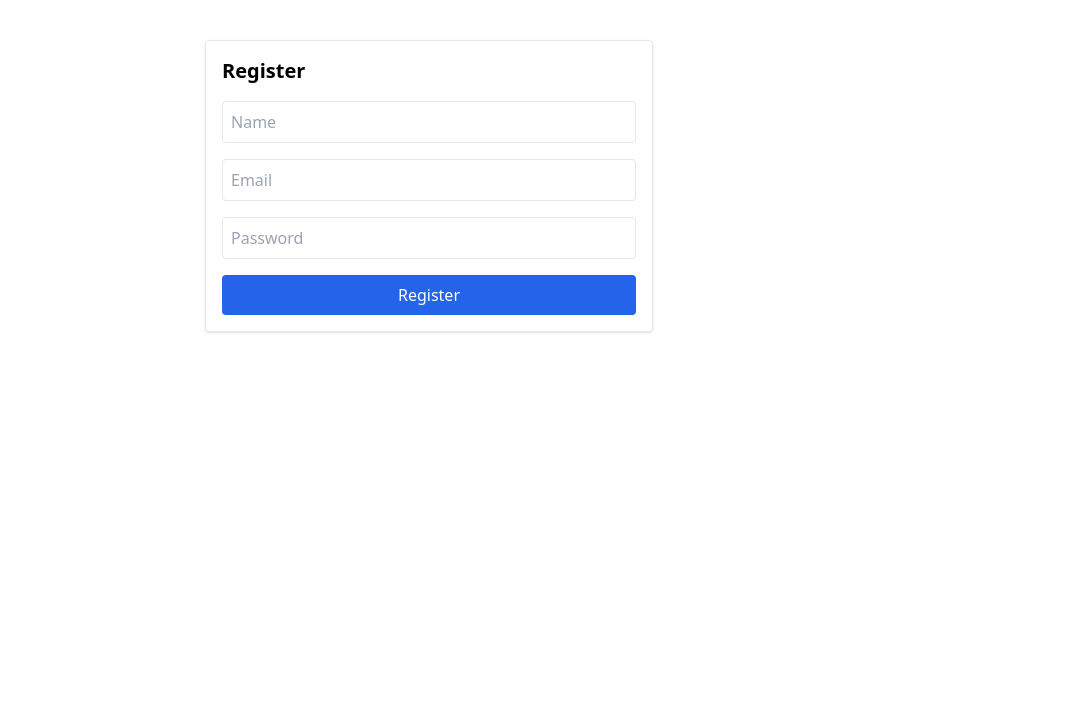
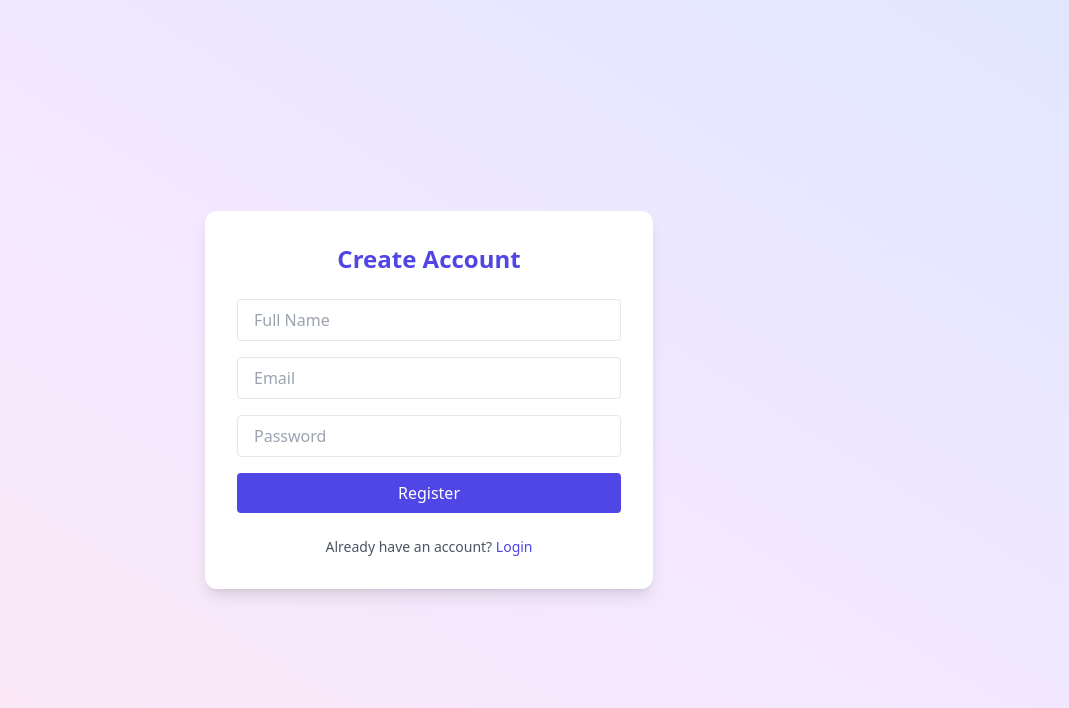
Before and after one commit to gauranshahuja/project-management-tool, a React (Vite) app in the folder client/: page /register in a window 1280 px wide. Shown: the top 708 px of the page, without its empty margins (211-1280 px from the left). Built offline with nearby package versions, Linux system fonts and the light colour scheme.

Commit message:
feat: refactor Login and Register components for improved UI and functionality, add navigation links

```diff
--- a/client/src/pages/Login.jsx
+++ b/client/src/pages/Login.jsx
@@ -1,76 +1,54 @@
+// src/pages/Login.jsx
 import { useState } from "react";
-import axios from "../services/axiosInstance";
-import { useNavigate } from "react-router-dom";
+import { Link } from "react-router-dom";
 
-function Login() {
-  const [form, setForm] = useState({ email: "", password: "" });
-  const [error, setError] = useState("");
-  const navigate = useNavigate();
+const Login = () => {
+  const [email, setEmail] = useState("");
+  const [password, setPassword] = useState("");
 
-  const handleChange = (e) => {
-    setForm({ ...form, [e.target.name]: e.target.value });
+  const handleLogin = (e) => {
+    e.preventDefault();
+    console.log("Logging in with:", { email, password });
+    // 🔐 Call your API here
   };
 
-const handleSubmit = async (e) => {
-  e.preventDefault();
-  setError("");
-
-  try {
-    const res = await axios.post("/users/login", form);
-
-    // ✅ Save token and user info to localStorage
-    localStorage.setItem("token", res.data.token);
-    localStorage.setItem("user", JSON.stringify(res.data.user));
-
-    // ✅ Navigate to Dashboard page
-    navigate("/Dashboard");
-  } catch (err) {
-    setError(err.response?.data?.message || "Login failed");
-  }
-};
-
-
   return (
-    <div className="min-h-screen flex items-center justify-center bg-gray-100 p-4">
-      <form
-        onSubmit={handleSubmit}
-        className="bg-white p-6 rounded-xl shadow-md w-full max-w-sm"
-      >
-        <h2 className="text-2xl font-bold mb-4 text-center">Login</h2>
-
-        {error && (
-          <p className="text-red-500 text-sm text-center mb-3">{error}</p>
-        )}
-
+    <div className="min-h-screen flex items-center justify-center bg-gradient-to-tr from-indigo-100 via-purple-100 to-pink-100 dark:from-gray-900 dark:to-gray-800">
+      <div className="bg-white dark:bg-gray-900 rounded-xl shadow-lg p-8 w-full max-w-md space-y-6">
+        <h2 className="text-2xl font-bold text-center text-indigo-600 dark:text-white">Welcome Back</h2>
+        <form onSubmit={handleLogin} className="space-y-4">
           <input
             type="email"
-          name="email"
+            required
             placeholder="Email"
-          value={form.email}
-          onChange={handleChange}
-          className="mb-2 w-full px-3 py-2 border rounded"
-          required
+            className="w-full px-4 py-2 rounded border dark:bg-gray-800 dark:border-gray-600 dark:text-white"
+            value={email}
+            onChange={(e) => setEmail(e.target.value)}
           />
-
           <input
             type="password"
-          name="password"
+            required
             placeholder="Password"
-          value={form.password}
-          onChange={handleChange}
-          className="mb-4 w-full px-3 py-2 border rounded"
-          required
+            className="w-full px-4 py-2 rounded border dark:bg-gray-800 dark:border-gray-600 dark:text-white"
+            value={password}
+            onChange={(e) => setPassword(e.target.value)}
           />
-
           <button
             type="submit"
-          className="bg-blue-600 text-white px-4 py-2 rounded w-full"
+            className="w-full bg-indigo-600 hover:bg-indigo-700 text-white py-2 rounded transition"
           >
             Login
           </button>
         </form>
+        <p className="text-sm text-center text-gray-600 dark:text-gray-300">
+          Don’t have an account?{" "}
+          <Link to="/register" className="text-indigo-600 hover:underline">
+            Register
+          </Link>
+        </p>
+      </div>
     </div>
   );
-}
+};
 
 export default Login;
--- a/client/src/pages/Register.jsx
+++ b/client/src/pages/Register.jsx
@@ -1,67 +1,61 @@
-// client/src/pages/Register.jsx
-import React, { useState } from "react";
-import axios from "../services/axiosInstance";
-import { useNavigate } from "react-router-dom";
+// src/pages/Register.jsx
+import { useState } from "react";
+import { Link } from "react-router-dom";
 
 const Register = () => {
-  const navigate = useNavigate();
-  const [formData, setFormData] = useState({ name: "", email: "", password: "" });
-  const [error, setError] = useState("");
+  const [name, setName] = useState("");
+  const [email, setEmail] = useState("");
+  const [password, setPassword] = useState("");
 
-  const handleChange = (e) => {
-    setFormData((prev) => ({
-      ...prev,
-      [e.target.name]: e.target.value,
-    }));
-  };
-
-  const handleSubmit = async (e) => {
+  const handleRegister = (e) => {
     e.preventDefault();
-    setError("");
-
-    try {
-      const res = await axios.post("/users/register", formData);
-      console.log(res.data);
-      navigate("/login");
-    } catch (err) {
-      console.error(err);
-      setError(err.response?.data?.message || "Registration failed");
-    }
+    console.log("Registering:", { name, email, password });
+    // 🔐 Call your API here
   };
 
   return (
-    <div className="max-w-md mx-auto mt-10 p-4 border rounded shadow">
-      <h2 className="text-xl font-bold mb-4">Register</h2>
-      {error && <p className="text-red-600 mb-2">{error}</p>}
-      <form onSubmit={handleSubmit} className="space-y-4">
+    <div className="min-h-screen flex items-center justify-center bg-gradient-to-tr from-pink-100 via-purple-100 to-indigo-100 dark:from-gray-900 dark:to-gray-800">
+      <div className="bg-white dark:bg-gray-900 rounded-xl shadow-lg p-8 w-full max-w-md space-y-6">
+        <h2 className="text-2xl font-bold text-center text-indigo-600 dark:text-white">Create Account</h2>
+        <form onSubmit={handleRegister} className="space-y-4">
           <input
             type="text"
-          name="name"
-          placeholder="Name"
-          className="w-full border p-2 rounded"
-          onChange={handleChange}
             required
+            placeholder="Full Name"
+            className="w-full px-4 py-2 rounded border dark:bg-gray-800 dark:border-gray-600 dark:text-white"
+            value={name}
+            onChange={(e) => setName(e.target.value)}
           />
           <input
             type="email"
-          name="email"
+            required
             placeholder="Email"
-          className="w-full border p-2 rounded"
-          onChange={handleChange}
-          required
+            className="w-full px-4 py-2 rounded border dark:bg-gray-800 dark:border-gray-600 dark:text-white"
+            value={email}
+            onChange={(e) => setEmail(e.target.value)}
           />
           <input
             type="password"
-          name="password"
+            required
             placeholder="Password"
-          className="w-full border p-2 rounded"
-          onChange={handleChange}
-          required
+            className="w-full px-4 py-2 rounded border dark:bg-gray-800 dark:border-gray-600 dark:text-white"
+            value={password}
+            onChange={(e) => setPassword(e.target.value)}
           />
-        <button type="submit" className="w-full bg-blue-600 text-white p-2 rounded hover:bg-blue-700">
+          <button
+            type="submit"
+            className="w-full bg-indigo-600 hover:bg-indigo-700 text-white py-2 rounded transition"
+          >
             Register
           </button>
         </form>
+        <p className="text-sm text-center text-gray-600 dark:text-gray-300">
+          Already have an account?{" "}
+          <Link to="/login" className="text-indigo-600 hover:underline">
+            Login
+          </Link>
+        </p>
+      </div>
     </div>
   );
 };
```
Lines whose indentation alone changed are shown as unchanged.
